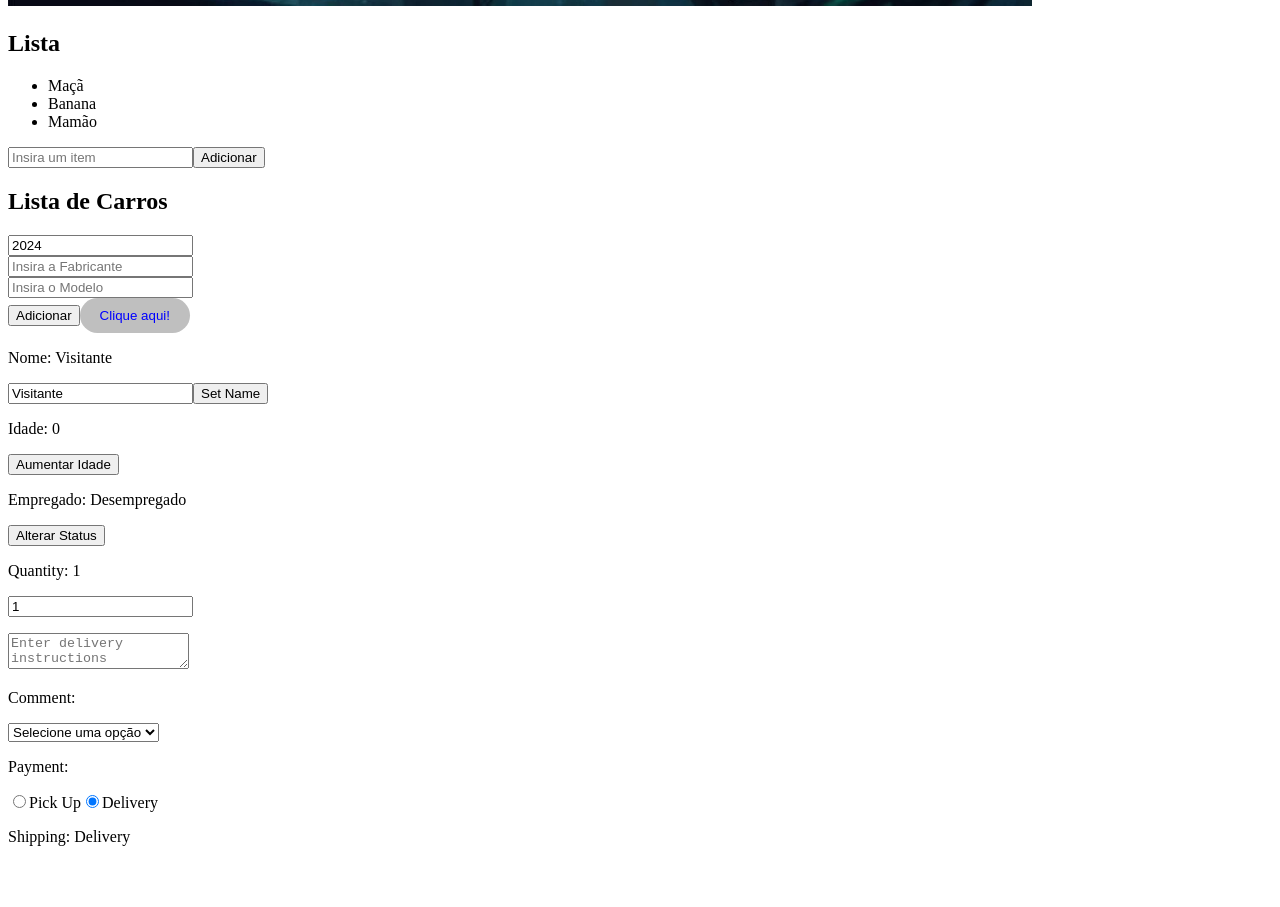
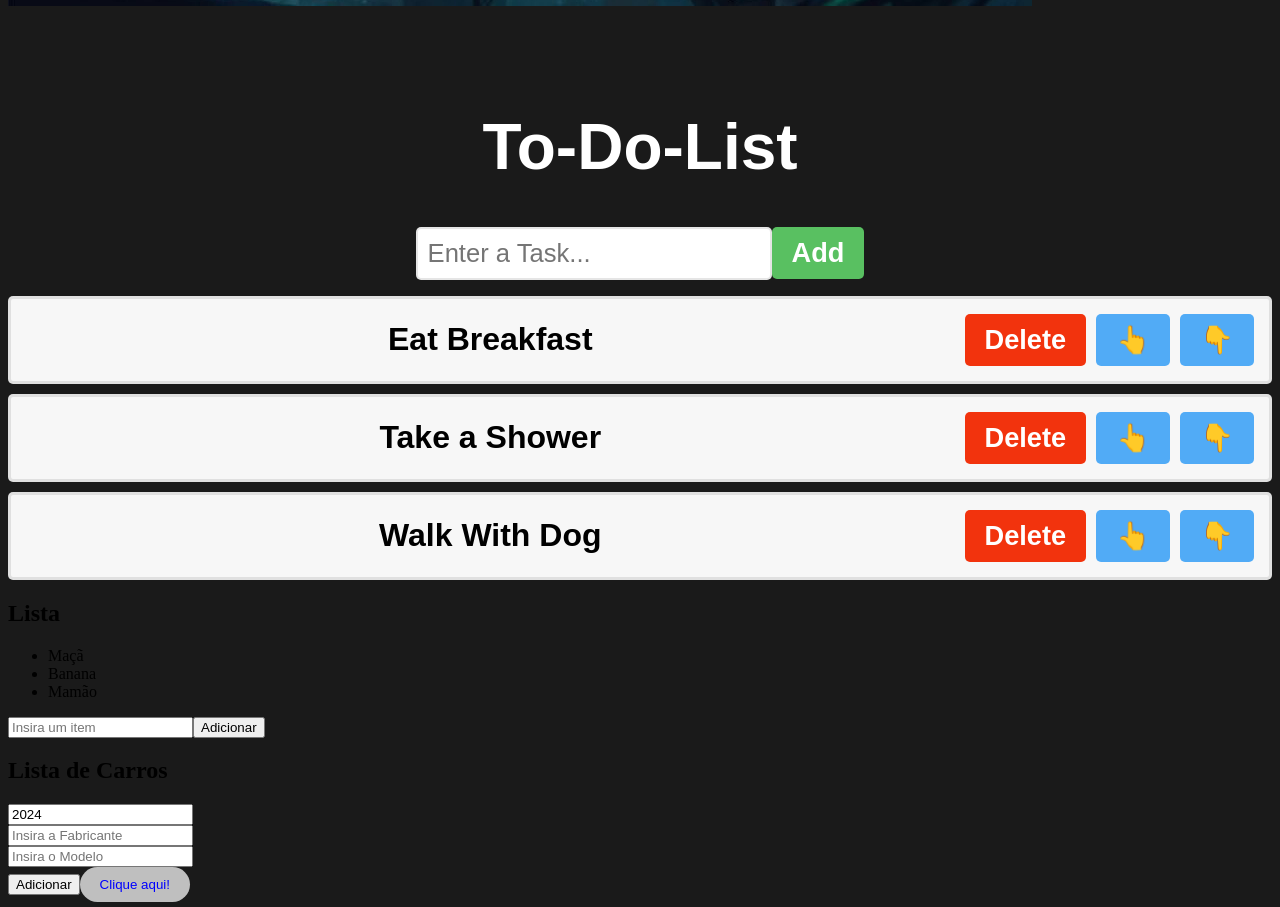
Before and after one commit to wenceslol/meu-app-react, a React (Vite) app: page / in a window 1280 px wide. Shown: the part 854-1761 px from the top of the page. Built offline with nearby package versions, Linux system fonts and the light colour scheme.

Commit message:
Implementado lista de tarefas dinâmica

```diff
--- a/src/App.jsx
+++ b/src/App.jsx
@@ -12,6 +12,7 @@
 import ColorPicker from './ColorPicker.jsx'
 import CarComponent from './CarComponent.jsx'
 import ListComponent from './ListComponent.jsx'
+import ToDoList from './ToDoList.jsx'
 
 function App() {
 
@@ -28,6 +29,7 @@
           <Header></Header>
           <Feed></Feed>
           <ProfilePicture></ProfilePicture>
+          <ToDoList></ToDoList>
           <ListComponent></ListComponent>
           <CarComponent></CarComponent>
           <Button></Button>
--- /dev/null
+++ b/src/ToDoList.jsx
@@ -0,0 +1,91 @@
+import react, {useState, useEffect} from 'react'
+
+function ToDoList(){
+
+    const [tasks, setTasks] = useState(["Eat Breakfast", "Take a Shower", "Walk With Dog"]);
+    const [newTask, setNewTask] = useState("");
+
+    useEffect(() => {
+        document.title = `Lista: ${tasks.length} itens`;
+    }, [tasks]);
+
+    function handleInputChange(event){
+
+        setNewTask(event.target.value);
+
+    }
+
+    function addTask(){
+
+        if(newTask.trim() !== ""){
+            setTasks(t => [...t, newTask]);
+            setNewTask("");
+        }
+
+
+    }
+
+    function deleteTask(index){
+        const updatedTasks = tasks.filter((_, i) => i !== index);
+        setTasks(updatedTasks);
+    }
+
+    function moveTaskUp(index){
+        if(index > 0){
+            const updatedTasks = [...tasks];
+            [updatedTasks[index], updatedTasks[index - 1]] =
+            [updatedTasks[index - 1], updatedTasks[index]];
+            setTasks(updatedTasks);
+        }
+    }
+
+    function moveTaskDown(index){
+        if(index < tasks.length - 1){
+            const updatedTasks = [...tasks];
+            [updatedTasks[index], updatedTasks[index + 1]] =
+            [updatedTasks[index + 1], updatedTasks[index]];
+            setTasks(updatedTasks);
+        }
+    }
+
+    return(
+        <div className="to-do-list">
+
+            <h1>To-Do-List</h1>
+
+            <div>
+                <input
+                    type="text"
+                    placeholder="Enter a Task..."
+                    value={newTask}
+                    onChange={handleInputChange}/>
+                <button
+                    className="add-button"
+                    onClick={addTask}>
+                    Add
+                </button>
+            </div>
+
+            <ol>
+                {tasks.map((task, index) =>
+                    <li key={index}>
+                        <span className="text">{task}</span>
+                        <button className="delete-button"
+                                onClick={() => deleteTask(index)}>
+                            Delete
+                        </button>
+                        <button className="move-button"
+                                onClick={() => moveTaskUp(index)}>
+                            👆
+                        </button>
+                        <button className="move-button"
+                                onClick={() => moveTaskDown(index)}>
+                            👇
+                        </button>
+                    </li>
+                )}
+            </ol>
+
+        </div>);
+}
+export default ToDoList
--- a/src/index.css
+++ b/src/index.css
@@ -154,3 +154,93 @@
   font-size: 2rem;
   text-align: center;
 }
+
+body{
+  background-color: hsl(0, 0%, 10%);
+}
+
+.to-do-list{
+  font-family: Arial, sans-serif;
+  text-align: center;
+  margin-top: 100px;
+}
+
+.to-do-list h1{
+  font-size: 4rem;
+  color: white;
+}
+
+.to-do-list button{
+  font-size: 1.7rem;
+  font-weight: bold;
+  padding: 10px 20px;
+  color: rgb(255, 255, 255);
+  border: none;
+  border-radius: 5px;
+  cursor: pointer;
+  transition: background-color 0.5s ease;
+}
+
+.add-button{
+  background-color: hsl(125, 45%, 55%);
+
+}
+
+.add-button:hover{
+  background-color: hsl(125, 45%, 45%);
+
+}
+
+.delete-button{
+  background-color: hsl(10, 90%, 50%);
+
+}
+
+.delete-button:hover{
+  background-color: hsl(10, 90%, 40%);
+
+}
+
+.move-button{
+  background-color: hsl(207, 90%, 64%);
+
+}
+
+.move-button:hover{
+  background-color: hsl(207, 90%, 54%);
+
+}
+
+.to-do-list input[type="text"]{
+  font-size: 1.6rem;
+  padding: 10px;
+  border: 2px solid hsl(0, 0%, 80%, 0.5);
+  border-radius: 5px;
+  color: hsl(0, 0%, 0%, 0.5);
+}
+
+.to-do-list ol{
+  padding: 0;
+}
+
+.to-do-list li{
+  font-size: 2rem;
+  font-weight: bold;
+  padding: 15px;
+  background-color: hsl(0, 0%, 97%);
+  margin-bottom: 10px;
+  border: 3px solid hsl(0, 0%, 85%, 0.75);
+  border-radius: 5px;
+  display: flex;
+  align-items: center;
+}
+
+.to-do-list .text{
+  flex: 1;
+}
+
+.delete-button, .move-button{
+  padding: 8px 12px;
+  font-size: 1.4rem;
+  margin-left: 10px;
+}
```
